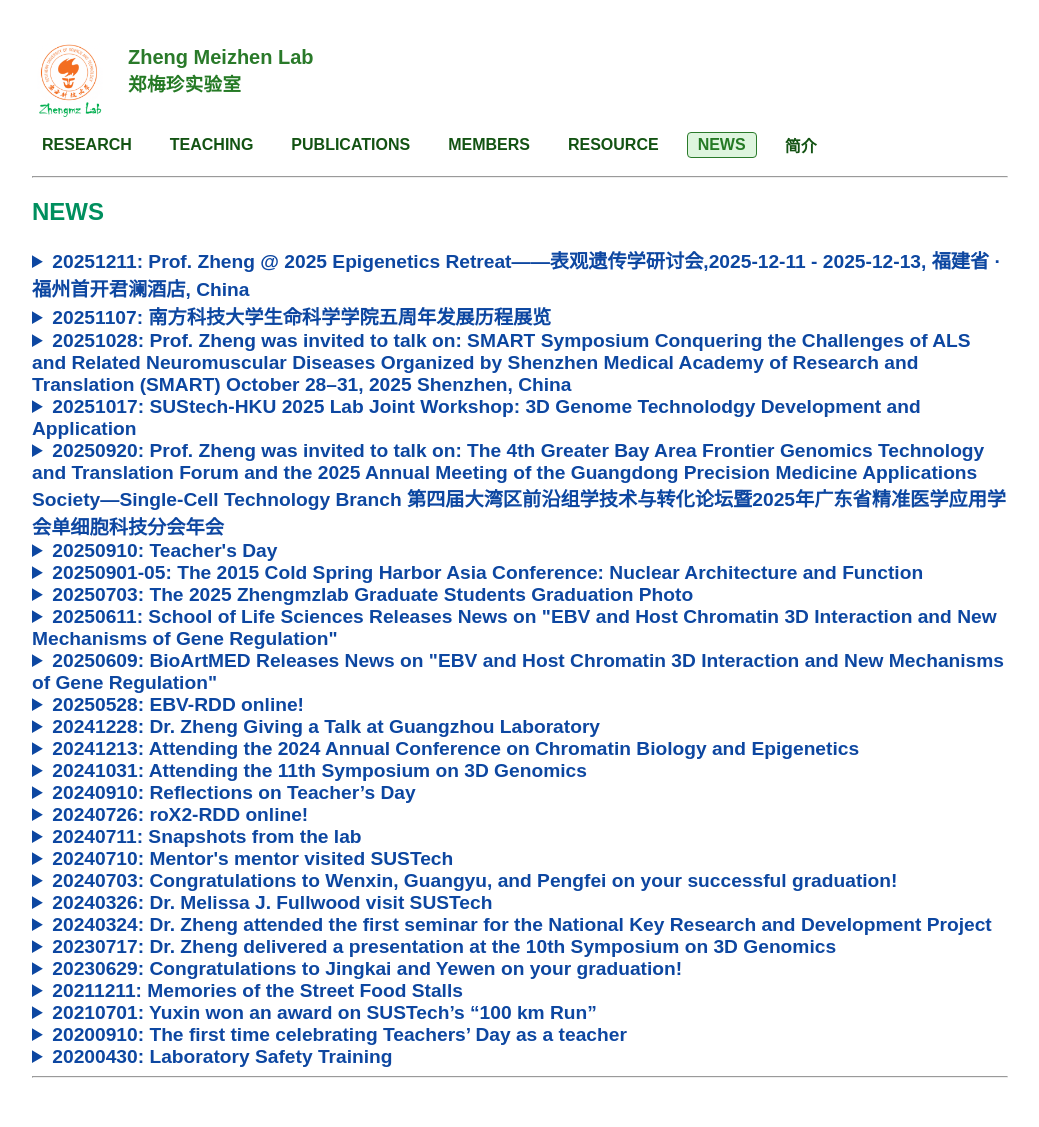
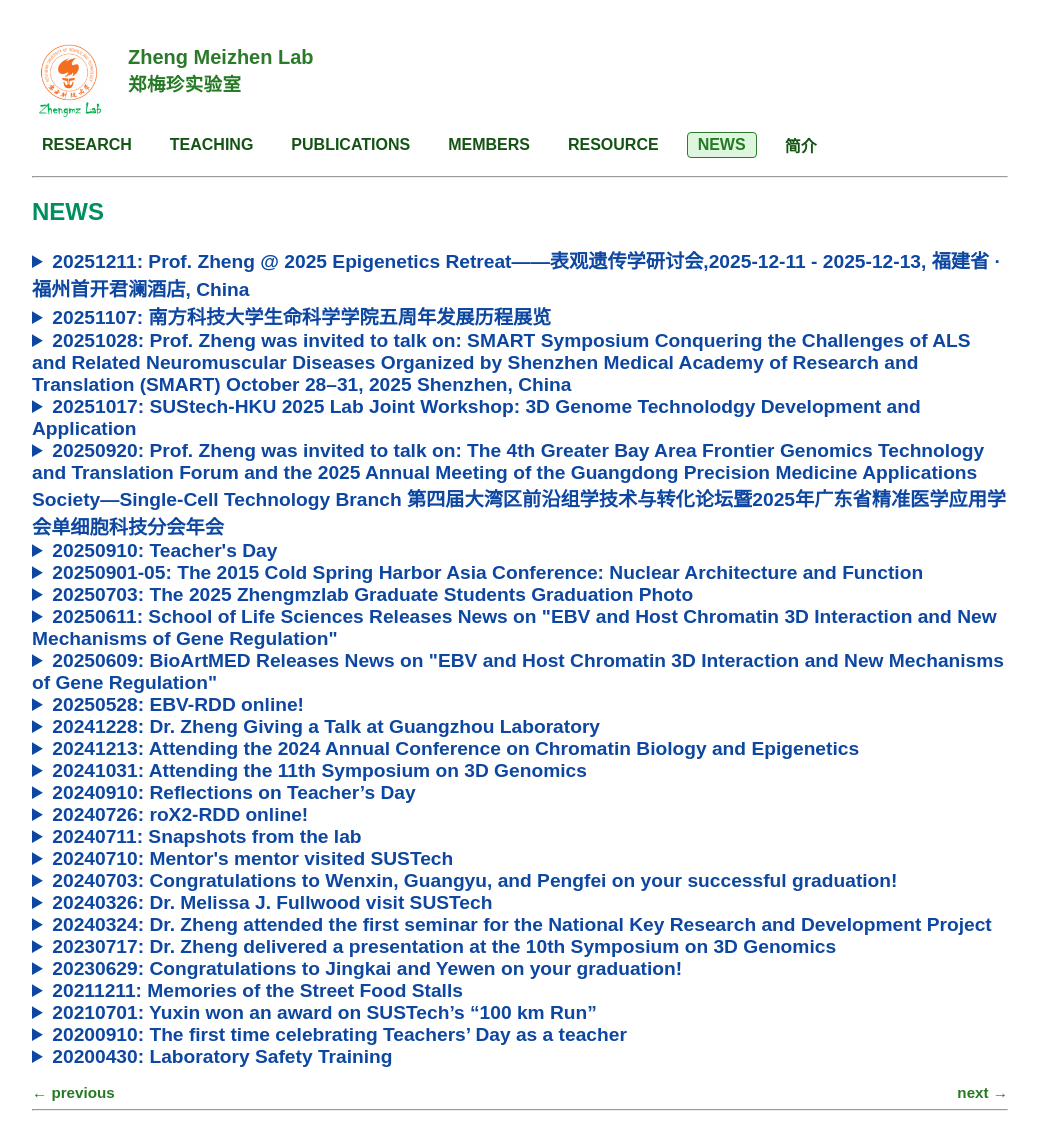
Before and after one commit to ZhengmzLab/zhengmzlab.github.io, a Jekyll site: the page built from news.md, in a window 1280 px wide. Shown: the whole page, without its empty margins (120-1159 px from the left). Built offline with Jekyll 4.4.1, drawn with Linux system fonts in a browser that asks for light colours; comment, search, counter and statistics services are not loaded; before the commit the page ends 1094 px from its top, so only the background shows below that.

Commit message:
Add pagination navigation to news.md

```diff
--- a/news.md
+++ b/news.md
@@ -331,3 +331,12 @@ Dr. Zheng, Ningduo and Chunni are learning about laboratory safety together.
 
 </details>
 <!-- ################################# -->
+
+
+
+
+ <!-- 上一页 / 下一页 箭头导航，按需要修改链接 -->
+  <div class="pager">
+    <a href="/resource.html" class="prev">&larr; previous</a>
+    <a href="/zh.html" class="next">next &rarr;</a>
+  </div>
```
